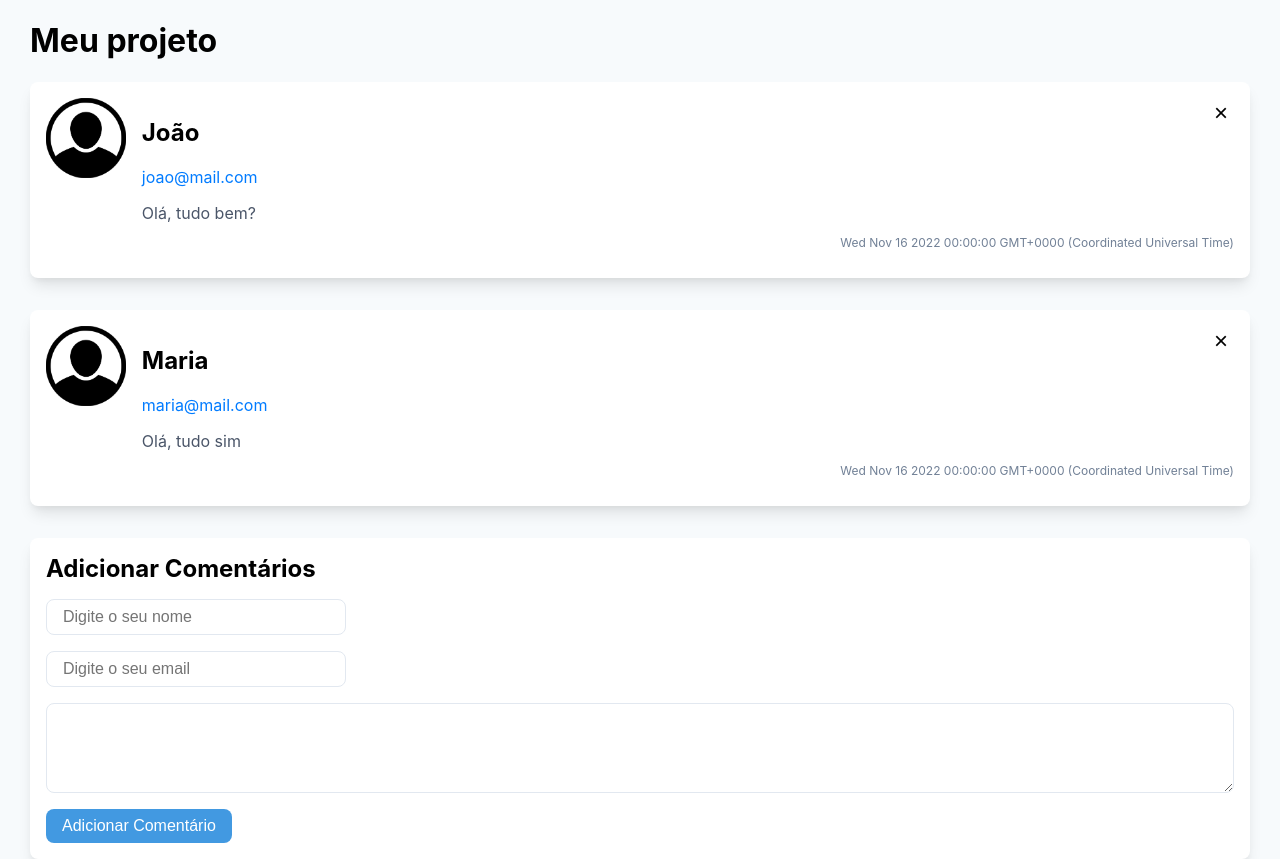
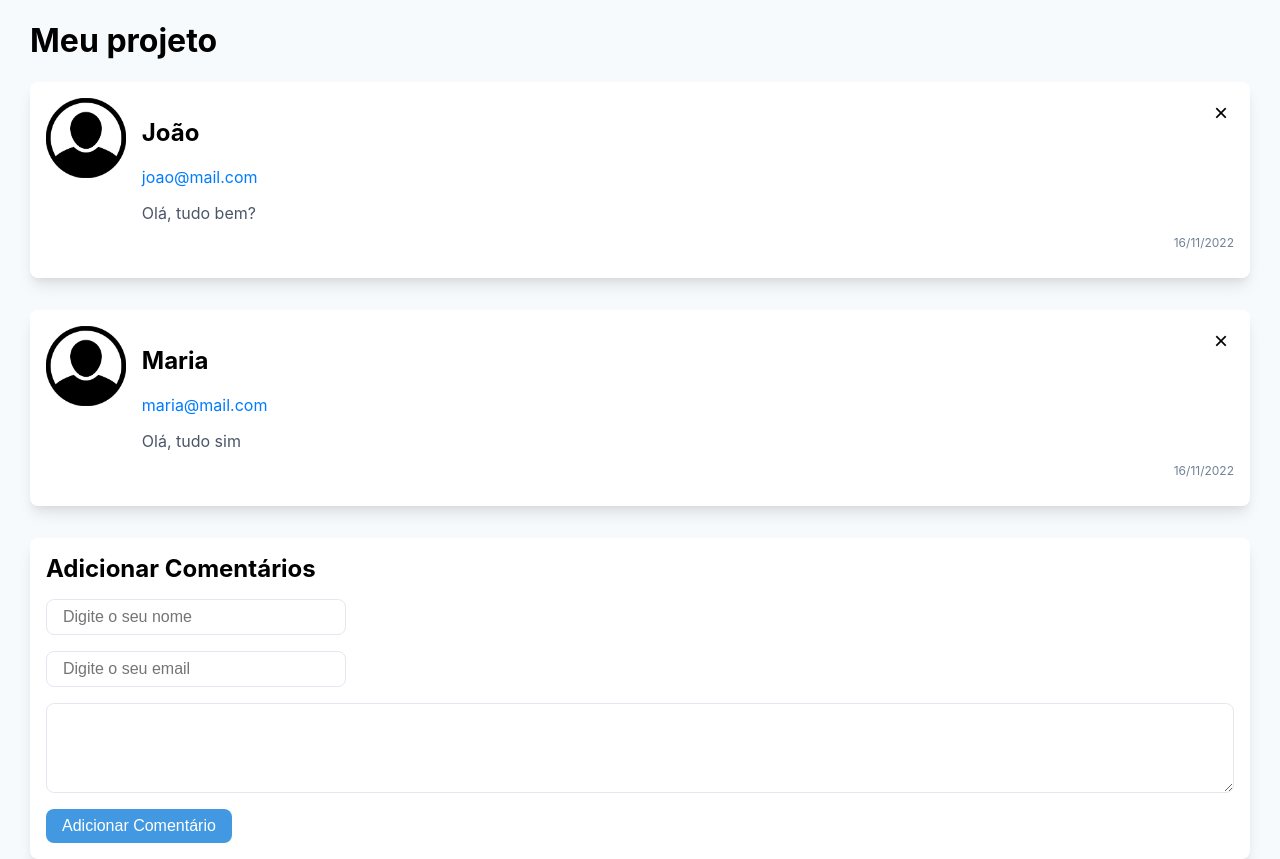
Before and after one commit to MarcioSantoos/react-estudo, a React (Create React App) app: page / in a window 1280 px wide. Built offline with nearby package versions, Linux system fonts and the light colour scheme.

Commit message:
instalação de pacotes adicionais

```diff
--- a/package.json
+++ b/package.json
@@ -6,6 +6,7 @@
     "@testing-library/jest-dom": "^5.16.5",
     "@testing-library/react": "^13.4.0",
     "@testing-library/user-event": "^13.5.0",
+    "date-fns": "^2.29.3",
     "react": "^18.2.0",
     "react-dom": "^18.2.0",
     "react-scripts": "5.0.1",
--- a/src/components/Comentario.js
+++ b/src/components/Comentario.js
@@ -1,4 +1,8 @@
 import React from "react";
+import { formatRelative } from "date-fns";
+import { ptBR } from 'date-fns/locale'
+
+
 import './Comentario.css'
 import imagemUsuario from './user.png';
 
@@ -16,7 +20,7 @@
             <h2 class="nome">{props.nome}</h2>
             <p class="email">{props.email}</p>
             <p class="mensagem">{props.children}</p>
-            <p class="data">{props.data.toString()}</p>
+            <p class="data">{formatRelative(props.data, new Date(), {locale: ptBR})}</p>
             <button onClick={props.onRemove}>&times;</button>
         </div>
     </div>
```
Also changed, not shown: 1 other file (tests, documents, lock files or other folders).
